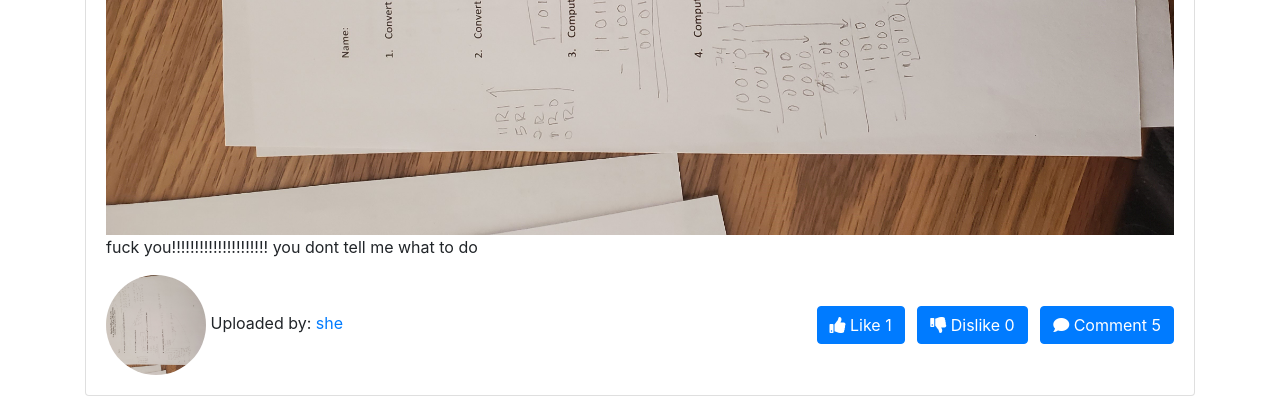
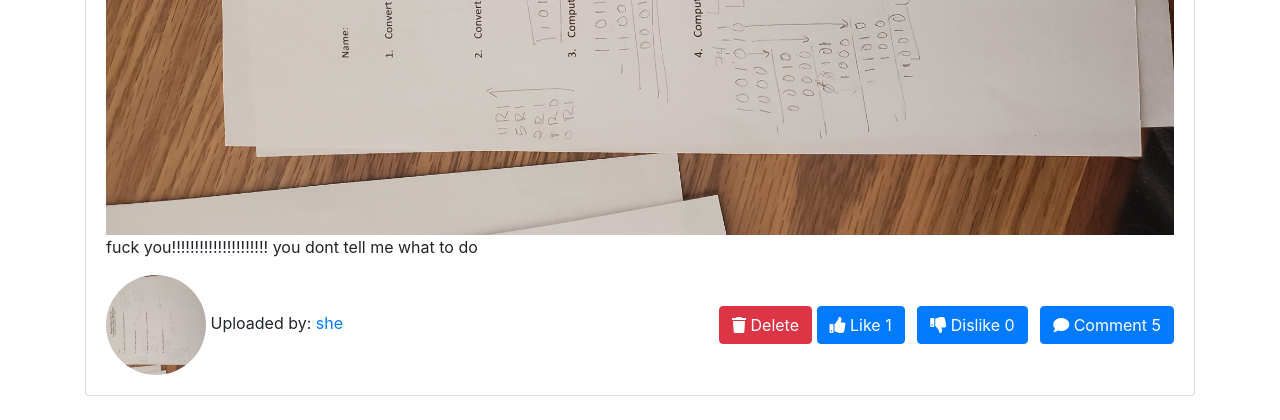
Before and after one commit to PazSheimy/SocialMediawebapp, a Flask app: page /feed in a window 1280 px wide. Shown: the part 1700-2120 px from the top of the page. Run offline with Flask 3, Linux system fonts and the light colour scheme; a user stored in the database is signed in; some libraries are stand-ins or nearby versions.

Commit message:
add features like delete comment and media

```diff
--- a/app.py
+++ b/app.py
@@ -9,6 +9,9 @@ from wtforms.validators import DataRequired, Length
 from flask_dropzone import Dropzone
 from werkzeug.utils import secure_filename
 import os
+from flask import Flask, session
+from werkzeug.exceptions import NotFound
+
 
 # Blueprint files
 from auth import auth
@@ -74,6 +77,35 @@ app.register_blueprint(auth, url_prefix='/auth')
 def home():
     return 'Hello, World!'
 
+
+
+
+@app.route('/delete_media/<int:media_id>', methods=['POST'])
+@login_required
+def delete_media(media_id):
+    media = Media.query.get(media_id)
+    if media is None:
+        raise NotFound("Media not found.")
+    if media.user_id != current_user.id:
+        abort(403)  # HTTP 403 Forbidden if the current user doesn't own the media
+    else:
+        # Delete the media file from the file system
+        media_path = os.path.join(
+            app.config['UPLOADED_PHOTOS_DEST'] if media.media_type == 'image' else app.config['UPLOADED_VIDEOS_DEST'],
+            media.filename
+        )
+        if os.path.exists(media_path):
+            os.remove(media_path)
+
+        # Delete the media object from the database
+        db.session.delete(media)
+        db.session.commit()
+        flash('Media deleted successfully.')
+    return redirect(url_for('feed'))
+
+
+
+
 @app.route('/like/<int:media_id>', methods=['POST'])
 @login_required
 def like(media_id):
@@ -110,6 +142,9 @@ def dislike(media_id):
     db.session.commit()
     return redirect(url_for('feed'))
 
+
+
+#to comment and retreive comments
 @app.route('/comment', methods=['POST'])
 @login_required
 def comment():
@@ -120,8 +155,20 @@ def comment():
     db.session.commit()
     return redirect(url_for('feed'))
 
+#to delete comments
+@app.route('/delete_comment', methods=['POST'])
+@login_required
+def delete_comment():
+    comment_id = request.form['comment_id']
+    comment = Comment.query.get(comment_id)
+    if comment.user_id == current_user.id:
+        db.session.delete(comment)
+        db.session.commit()
+    return redirect(url_for('feed'))
 
 
+
+#to follow other users
 @app.route('/follow/<int:user_id>', methods=['POST'])
 @login_required
 def follow(user_id):
@@ -137,7 +184,7 @@ def follow(user_id):
     flash('You are following {}!'.format(user.username))
     return redirect(url_for('user', username=user.username))
 
-
+#to unfollow users
 @app.route('/unfollow/<int:user_id>', methods=['POST'])
 @login_required
 def unfollow(user_id):
@@ -165,6 +212,13 @@ def user(username):
     followee_counts = len(user.followed.all())
 
     return render_template('user_profile.html', user=user, posts=posts, media=media, follower_counts=follower_counts, followee_counts= followee_counts)
+
+#to click on user commetn to get redirect ot their profile
+@app.route('/profile/<username>')
+def profile(username):
+    user = User.query.filter_by(username=username).first()
+    # Render a profile template for the user
+    return render_template('user_profile.html', user=user)
 
 
 @app.route('/feed')
--- a/auth.py
+++ b/auth.py
@@ -62,8 +62,6 @@ def login():
     return render_template('login.html')  # Render the login form
 
 
-
-
 @auth.route('/reset_password', methods=['GET', 'POST'])
 @login_required
 def reset_password():
--- a/templates/feed.html
+++ b/templates/feed.html
@@ -50,6 +50,13 @@
                     </div>
 
                     <div>
+                        <!-- delete button -->
+                        {% if current_user.id == media.user.id %}
+                            <form action="{{ url_for('delete_media', media_id=media.id) }}" method="post" class="d-inline">
+                                <button type="submit" class="btn btn-danger"><i class="fas fa-trash"></i> Delete</button>
+                            </form>
+                        {% endif %}
+
                         <!-- like button -->
                         <form action="{{ url_for('like', media_id=media.id) }}" method="post" class="d-inline mr-2">
                             <button type="submit" class="btn btn-primary"><i class="fas fa-thumbs-up"></i> Like {{
@@ -86,7 +93,14 @@
                         <img class="profile-pic"
                             src="{{ url_for('static', filename='profile/' + comment.user.profile_pic) }}"
                             alt="Profile Picture">
-                        <p>{{ comment.user.username }}: {{ comment.body }}</p>
+
+                        <p><a href="{{ url_for('profile', username=comment.user.username) }}">{{ comment.user.username }}</a>: {{ comment.body }}</p>
+                        {% if current_user.id == comment.user.id %}
+                        <form action="{{ url_for('delete_comment') }}" method="POST">
+                            <input type="hidden" name="comment_id" value="{{ comment.id }}">
+                            <button type="submit" class="btn btn-danger">Delete Comment</button>
+                        </form>
+                        {% endif %}
                     </div>
                     {% endfor %}
                 </div>
--- a/templates/login.html
+++ b/templates/login.html
@@ -17,6 +17,7 @@
   <input type="text" id="username" name="username" required><br>
   <label for="password">Password:</label><br>
   <input type="password" id="password" name="password" required><br>
+  <a href="/auth/forgot_password">Forgot password?</a><br>
   <input type="submit" value="Submit">
 </form>
 <p>Don't have an account? <a href="/auth/register">Register here</a>.</p>
```
Also changed, not shown: instance/users.db, static/img/3.jpg (deleted).
